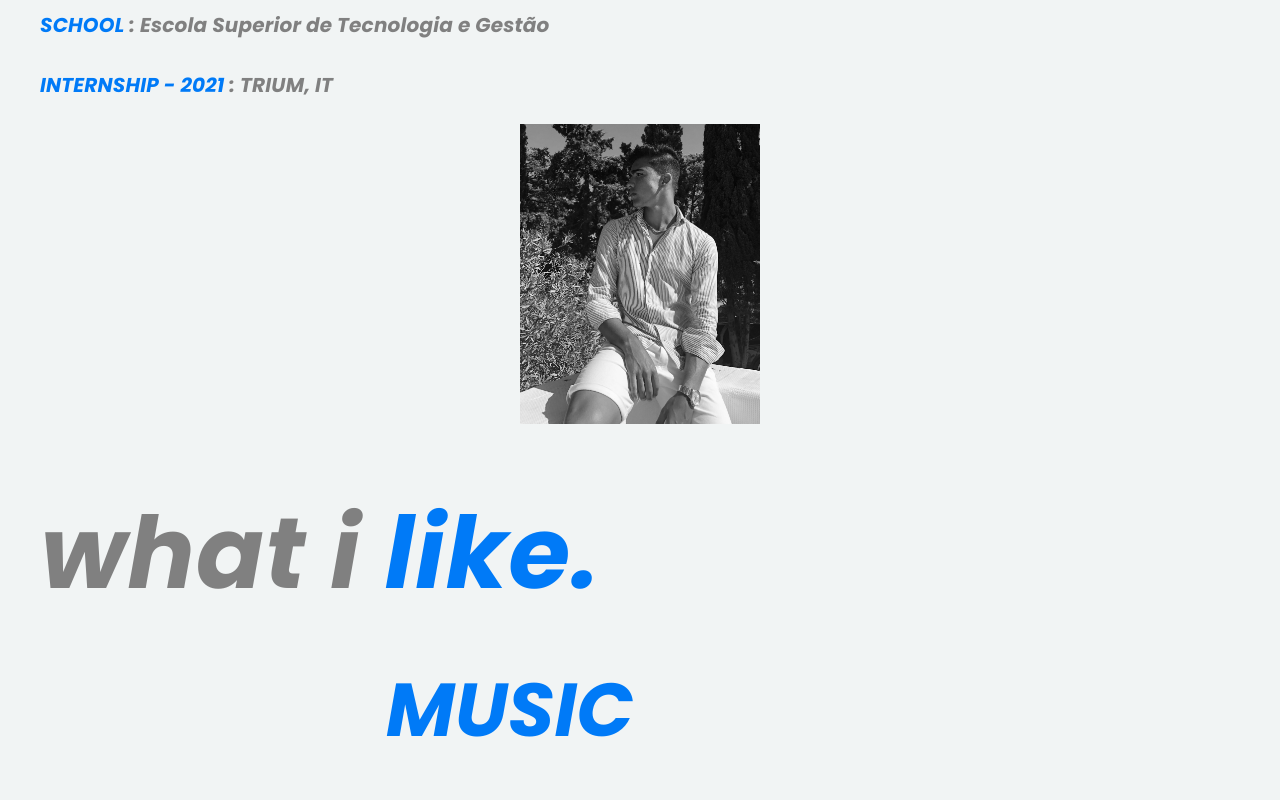
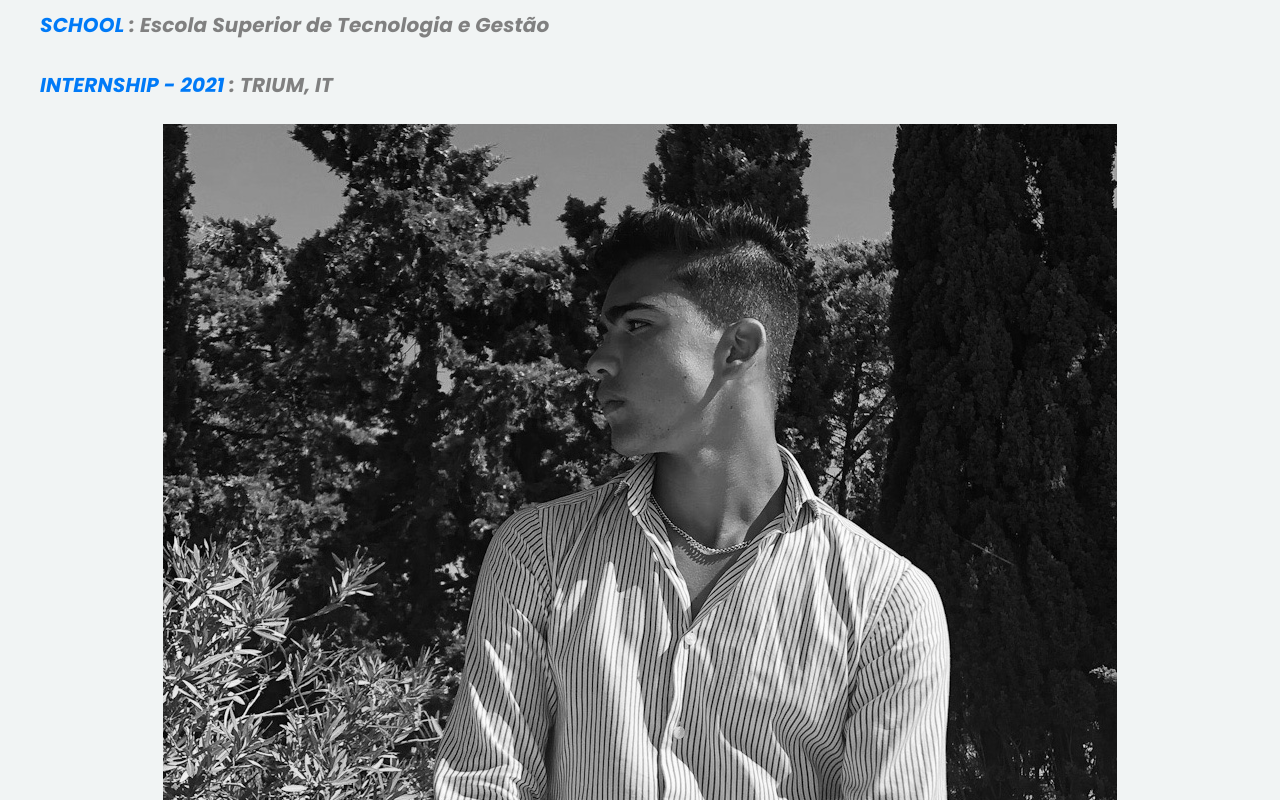
Before and after one commit to lucasmaciel03/Project1-WebApplications, a React (Create React App) app: page / in a window 1280 px wide. Shown: the part 1180-1980 px from the top of the page. Built offline with nearby package versions, Linux system fonts and the light colour scheme; no server answers.

Commit message:
fix: sixze image

```diff
--- a/src/pages/AboutMe/index.jsx
+++ b/src/pages/AboutMe/index.jsx
@@ -92,7 +92,8 @@ function Aboutme() {
               sx={{
                 all: "initial",
                 display: "inline-block",
-                height: "300px",
+                height: "100%",
+                minHeight:"500px",
                 widht: "300px",
                 ":hover": {
                   border: "12px solid #007AF7",
```
